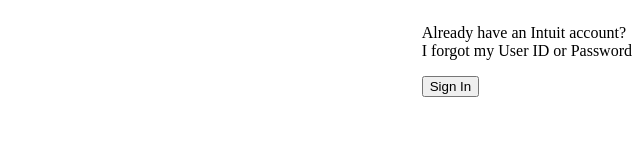
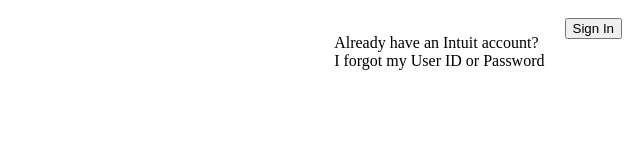
Before and after one commit to fdezcaminero/FakeMintSignUp, a plain HTML site: page index.html in a window 1280 px wide. Shown: the whole page, without its empty margins (640-1280 px from the left). Drawn offline with Linux system fonts and the light colour scheme.

Commit message:
Working on the upper-right section

```diff
--- a/css/style.css
+++ b/css/style.css
@@ -2,3 +2,14 @@
     float: right;
     margin-top: none;
 }
+
+#row:after {
+    content: "";
+    display: table;
+    clear: both;
+}
+
+#column {
+    float: left;
+    padding: 10px;
+}
```
